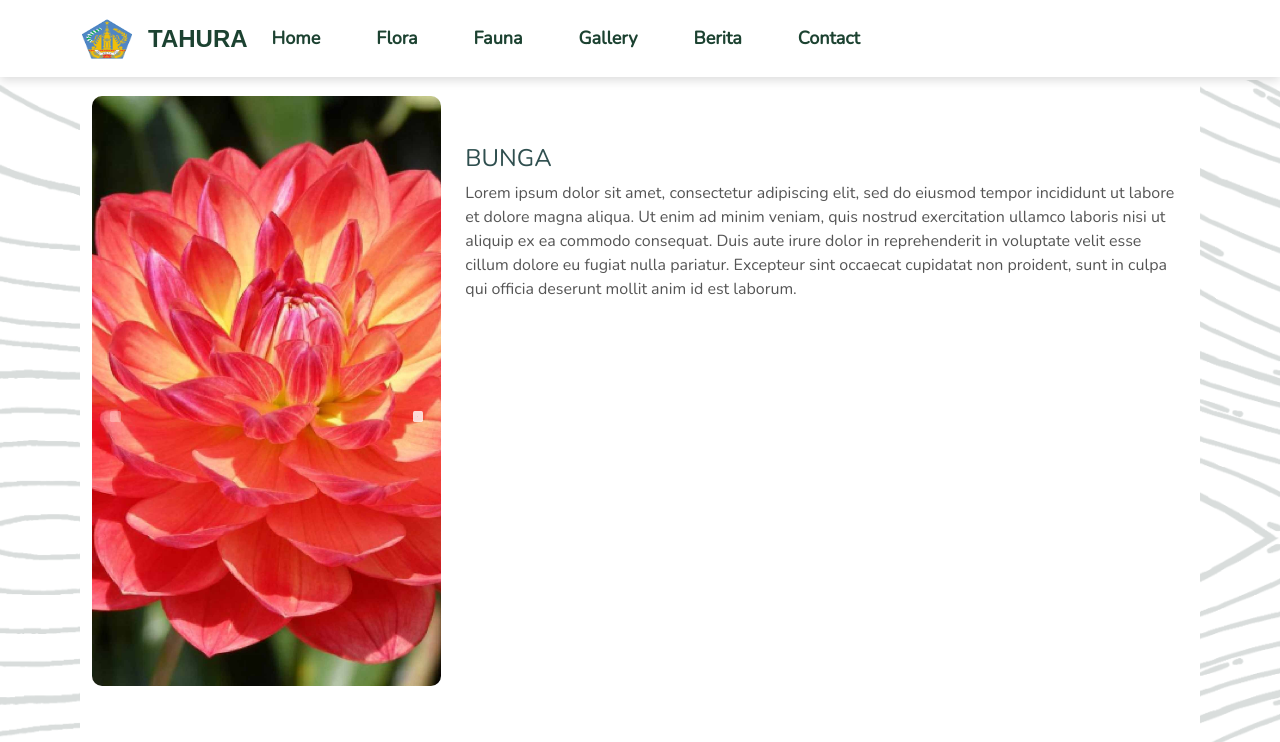
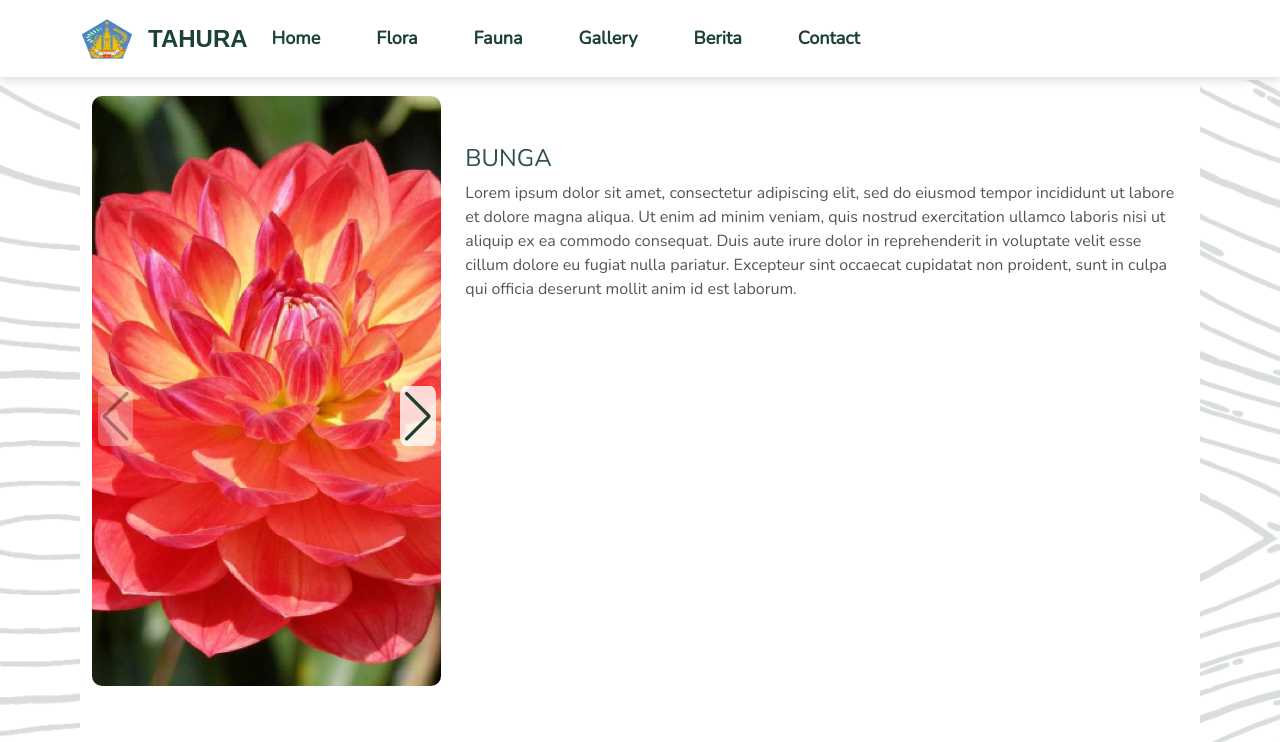
Before and after one commit to Team-TAHURA/TAHURAProject, an Angular app: page /detail-page in a window 1280 px wide. Shown: the top 742 px of the page. Built offline with nearby package versions, Linux system fonts and the light colour scheme; no server answers.

Commit message:
Update styles.css

```diff
--- a/src/styles.css
+++ b/src/styles.css
@@ -13,7 +13,7 @@
 
 .swiper-button-next,
 .swiper-button-prev {
-    color: #000; /* Change button color as needed */
+    color: #1C4231; /* Change button color as needed */
 }
 
 
@@ -61,7 +61,7 @@
 
 .swiper-button-prev:after,
 .swiper-button-next:after{
-    font-size: 1px;
+    font-size: 50px;
     background-color: rgba(255, 255, 255, 0.8);
     padding: 5px;
     border-radius: 15%;
```
